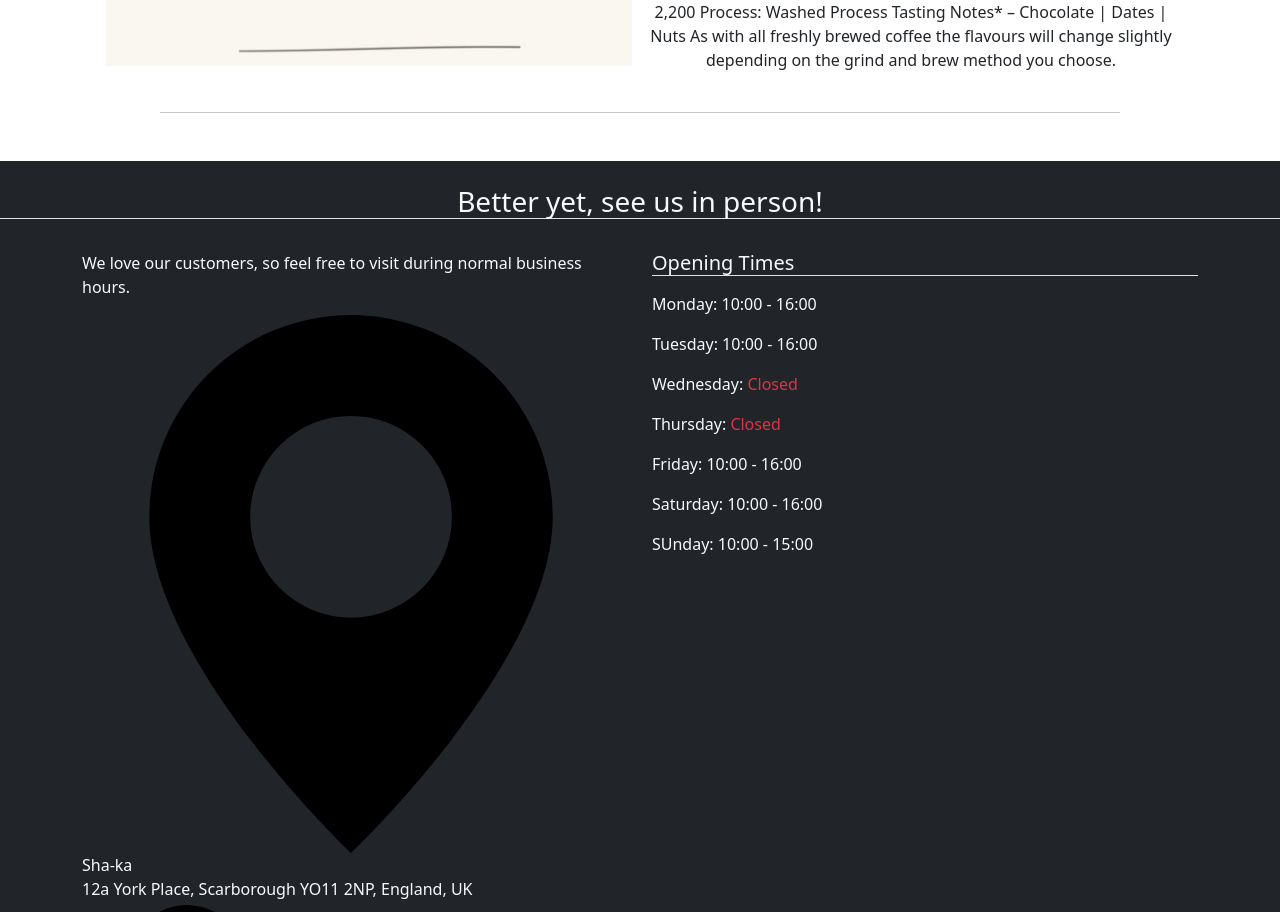
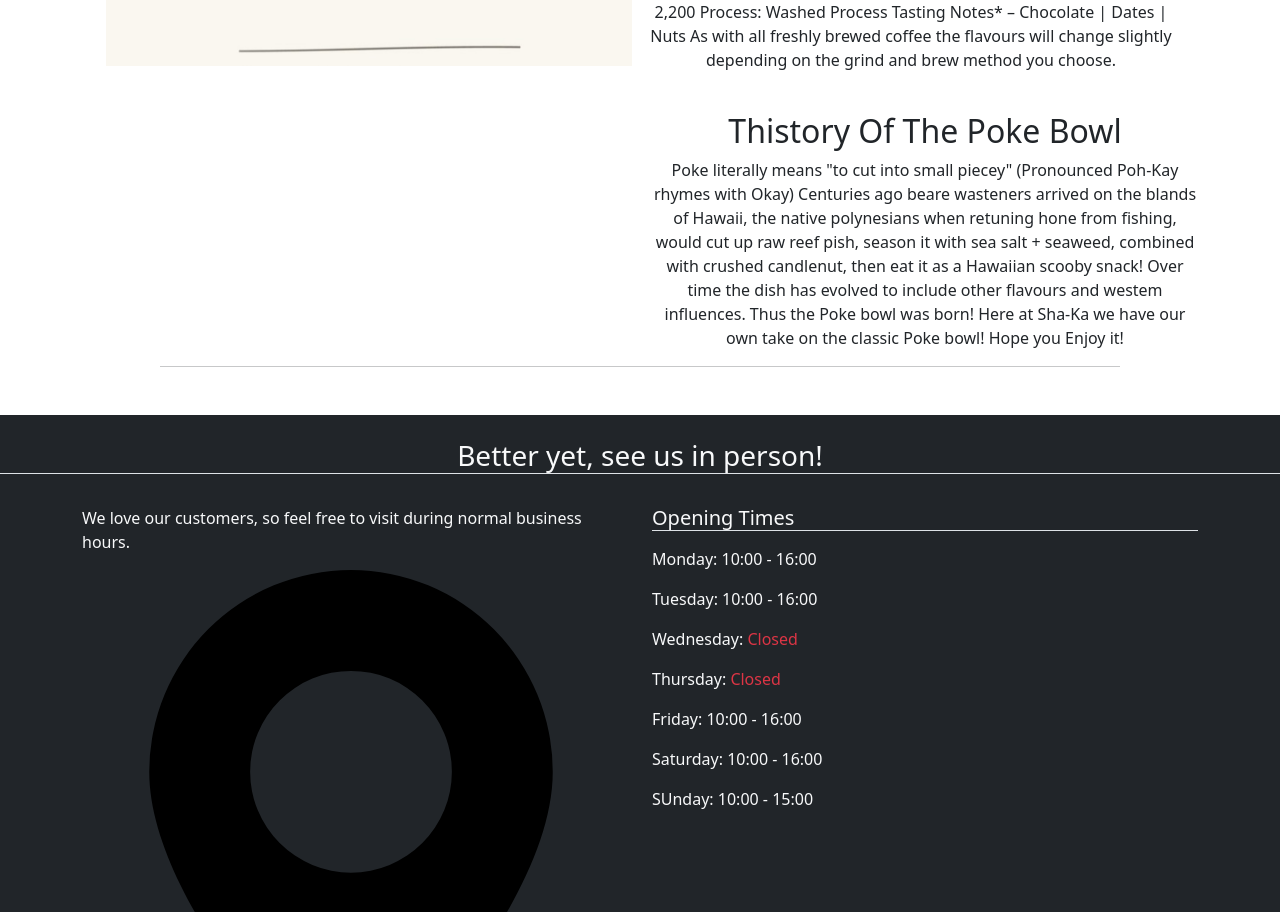
Before and after one commit to miguelorfao/shaka, a React (Create React App) app: page / in a window 1280 px wide. Shown: the part 2310-3222 px from the top of the page. Built offline with nearby package versions, Linux system fonts and the light colour scheme.

Commit message:
Update Home.jsx

```diff
--- a/src/pages/Home.jsx
+++ b/src/pages/Home.jsx
@@ -128,6 +128,20 @@ function Home() {
                   </p>
                 </Col>
               </Row>
+              <Row>
+                <Col></Col>
+                <Col>
+                  <h2>Thistory Of The Poke Bowl</h2>
+<p>Poke
+literally means "to cut into small piecey"
+(Pronounced Poh-Kay rhymes with Okay)
+Centuries ago beare wasteners arrived on the blands of Hawaii, the native polynesians when retuning hone from fishing, would cut up raw reef pish, season it with
+sea salt + seaweed, combined with crushed candlenut, then eat it as a Hawaiian scooby snack!
+Over time the dish has evolved to include other flavours and westem influences. Thus the Poke bowl was born!
+Here at Sha-Ka we have our own take on the classic Poke bowl!
+Hope you Enjoy it!</p>
+                  </Col>
+                </Row>
             </Container>
             <hr className="w-75 m-auto" />
           </div>
```
